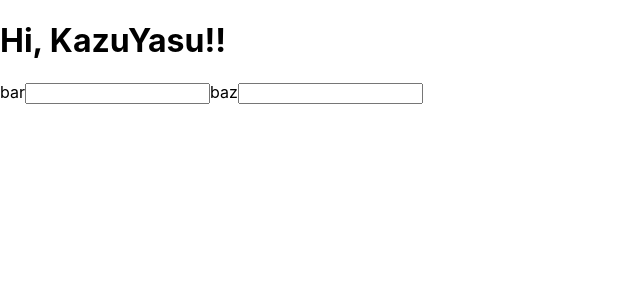
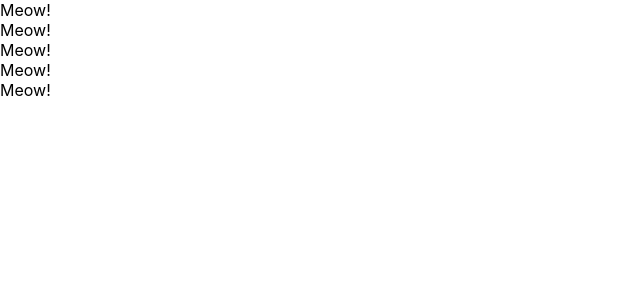
Before and after one commit to KazumasaYasui/react-redux-sample-app, a React (Create React App) app: page / in a window 1280 px wide. Shown: the top 300 px of the page, without its empty margins (0-640 px from the left). Built offline with nearby package versions, Linux system fonts and the light colour scheme.

Commit message:
[ADD] components

```diff
--- a/src/App.js
+++ b/src/App.js
@@ -1,19 +1,36 @@
-import React from 'react';
+import React, { Component } from 'react';
 
-function App() {
-  const first = "Kazu";
-  const last = "Yasu"
-  const dom = (
-      <React.Fragment>
-        <h1 className="foo">Hi, { first + last }!!</h1>
-        <label htmlFor="bar">bar</label>
-        <input type="text" onClick={() => {console.log("I'm clicked.")}}/>
-        <label htmlFor="baz">baz</label>
-        <input type="text" onChange={() => {console.log("I'm changed.")}}/>
-      </React.Fragment>
-  );
-  return dom
-}
+// class App extends Component {
+//     render() {
+//         const first = "Kazu";
+//         const last = "Yasu"
+//         const dom = (
+//             <React.Fragment>
+//                 <h1 className="foo">Hi, { first + last }!!</h1>
+//                 <label htmlFor="bar">bar</label>
+//                 <input type="text" onClick={() => {console.log("I'm clicked.")}}/>
+//                 <label htmlFor="baz">baz</label>
+//                 <input type="text" onChange={() => {console.log("I'm changed.")}}/>
+//             </React.Fragment>
+//         );
+//         return dom;
+//     }
+// }
+
+// function App() {
+//   const first = "Kazu";
+//   const last = "Yasu"
+//   const dom = (
+//       <React.Fragment>
+//         <h1 className="foo">Hi, { first + last }!!</h1>
+//         <label htmlFor="bar">bar</label>
+//         <input type="text" onClick={() => {console.log("I'm clicked.")}}/>
+//         <label htmlFor="baz">baz</label>
+//         <input type="text" onChange={() => {console.log("I'm changed.")}}/>
+//       </React.Fragment>
+//   );
+//   return dom
+// }
 
 // function App() {
 //   return React.createElement(
@@ -23,4 +40,20 @@ function App() {
 //   )
 // }
 
+const App = () => {
+    return (
+        <div>
+            <Cat />
+            <Cat />
+            <Cat />
+            <Cat />
+            <Cat />
+        </div>
+    )
+}
+
+const Cat = () => {
+    return <div>Meow!</div>
+}
+
 export default App;
```
